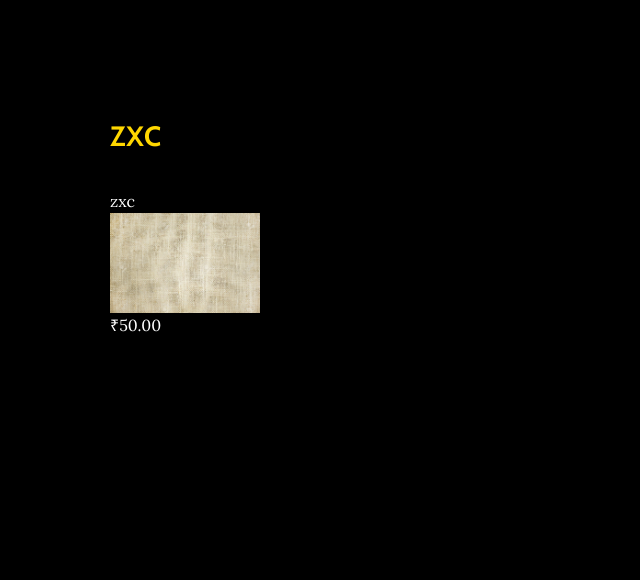
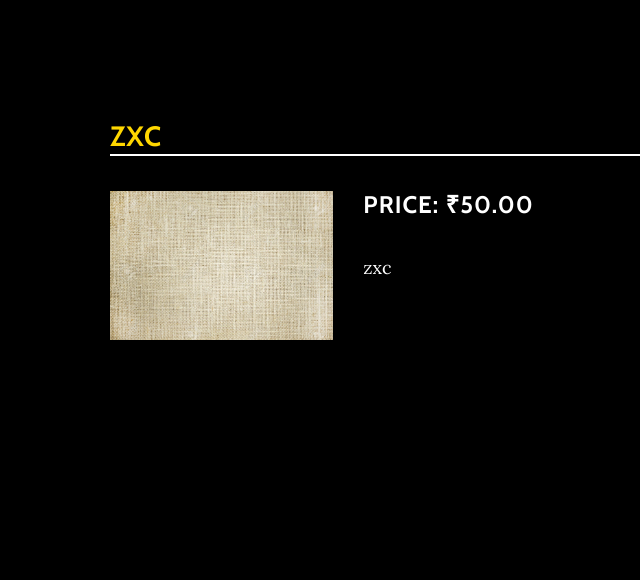
Before and after one commit to 00baker/gym, a Django app: a page that uses templates/product/veiw_post.html in a window 1280 px wide. Shown: the part 80-660 px from the top of the page, without its empty margins (165-805 px from the left). Run offline with Django 3.2, Linux system fonts and the light colour scheme; data comes from the database, SQL or seed files in the repository; some libraries are stand-ins or nearby versions.

Commit message:
Update veiw_post.html
template update

```diff
--- a/templates/product/veiw_post.html
+++ b/templates/product/veiw_post.html
@@ -1,13 +1,21 @@
 {% extends 'product/base.html' %}
 {% block head_title %}{{ product.title }}{% endblock %}
 {% block title %}
-	<div style="color: #FFD700">
+	<div style="color: #FFD700; border-bottom: 2px solid white" >
 		{{ product.title }}
 	</div>
 {% endblock %}
 
 {% block content %}
-    {{ product.description|safe }}<br>
-    <img style ="height:100px"  src="{{ product.image.url }}"><br>
-    ₹{{ product.price }}
+	<div class="row">
+		 <div class="col-md-4">
+		 	 <img style ="width: 100%"  src="{{ product.image.url }}">
+		 </div>
+		 <div class="col-md-8">
+		 	<h4>Price: ₹{{ product.price }}</h4>
+		 	<p>
+		 		{{ product.description|safe }}
+		 	</p>
+		 </div>
+	</div>
 {% endblock %}
```
